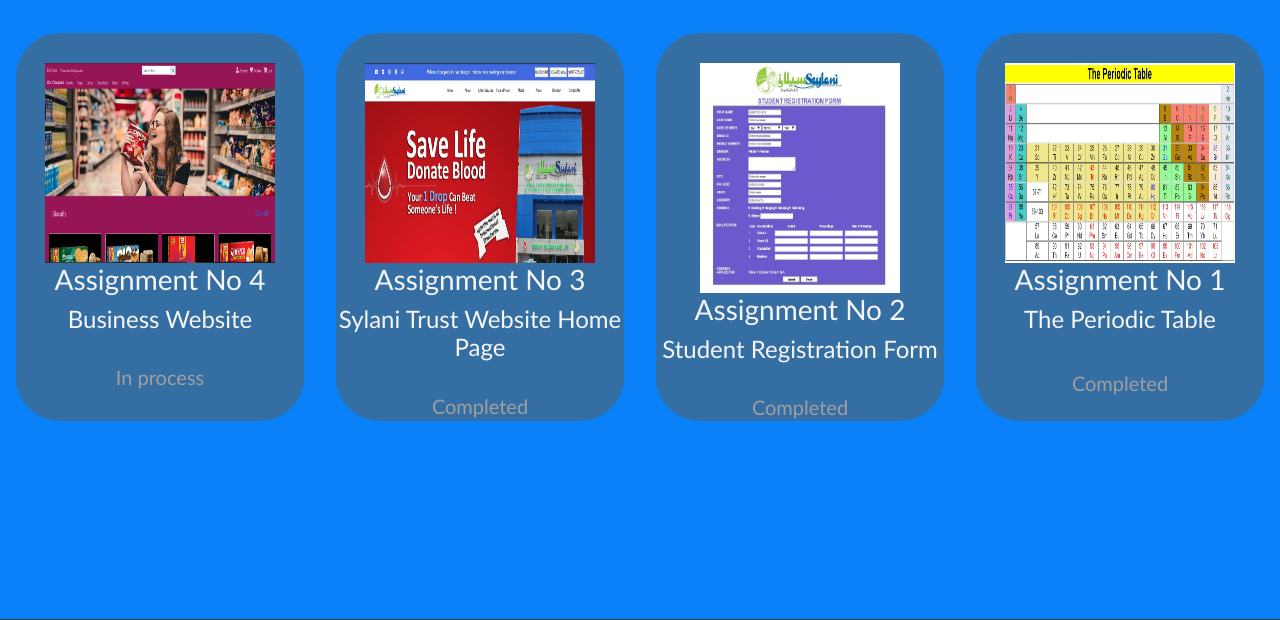
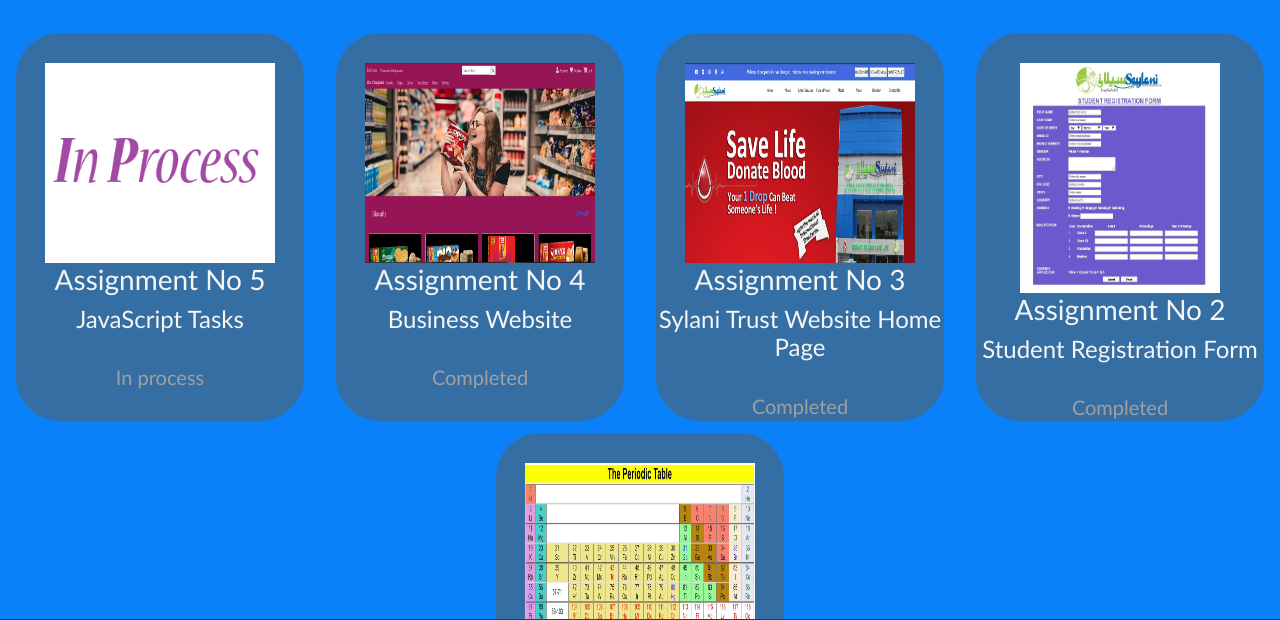
Before and after one commit to barira55/AppDevelopmentSylani, a plain HTML site: page index.html in a window 1280 px wide. Shown: the part 161-781 px from the top of the page. Drawn offline with Linux system fonts and the light colour scheme.

Commit message:
Assignment 5 deployed

```diff
--- /dev/null
+++ b/Assignment 5/style.css
@@ -0,0 +1,3 @@
+/* .wrapper-class {
+    white-space: nowrap;
+} */
--- a/index.html
+++ b/index.html
@@ -20,6 +20,20 @@
 
   <div class="stepthree">
     <div class="three4">
+      <a href="Assignment 5/Ass5.html" target="_blank">
+        <img class="assimg" width="230px" height="200px" src="images/in process.png" alt="">
+        <br>
+        <h3>Assignment No 5</h3>
+        <h4>
+          JavaScript Tasks
+        </h4>
+      </a>
+      <h5 class="threestatus">
+        <br>
+        In process
+      </h5>
+    </div>
+    <div class="three4">
       <a href="Assignment 4/Ass4.html" target="_blank">
         <img class="assimg" width="230px" height="200px" src="images/four.JPG" alt="">
         <br>
@@ -30,7 +44,7 @@
       </a>
       <h5 class="threestatus">
         <br>
-        In process
+        Completed
       </h5>
     </div>
 
```
Also changed, not shown: Assignment 5/Ass5.html (added, +20 -0 lines), Assignment 5/app.js (added, +440 -0 lines), images/in process.png (renamed from images/four.png).
